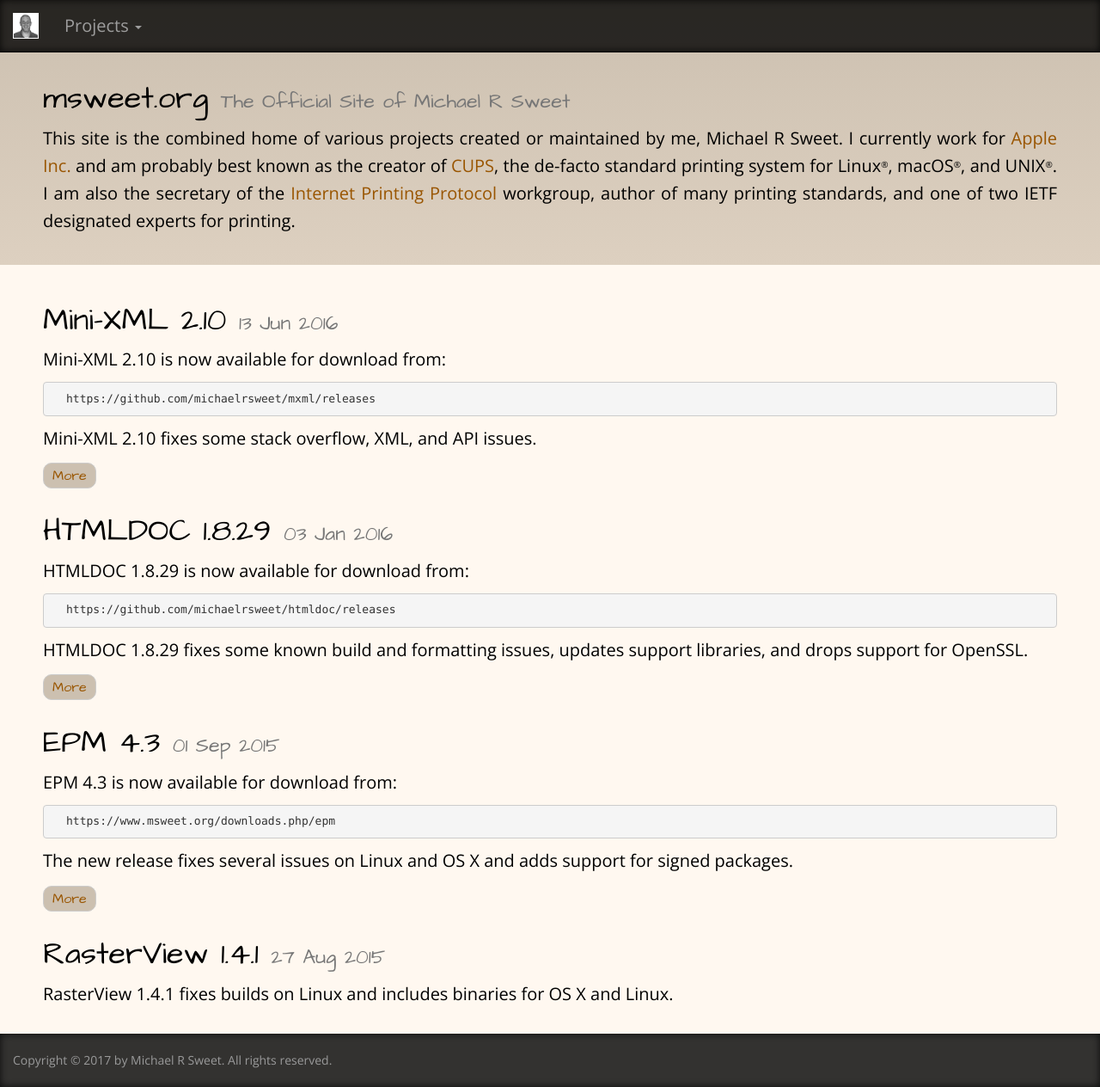
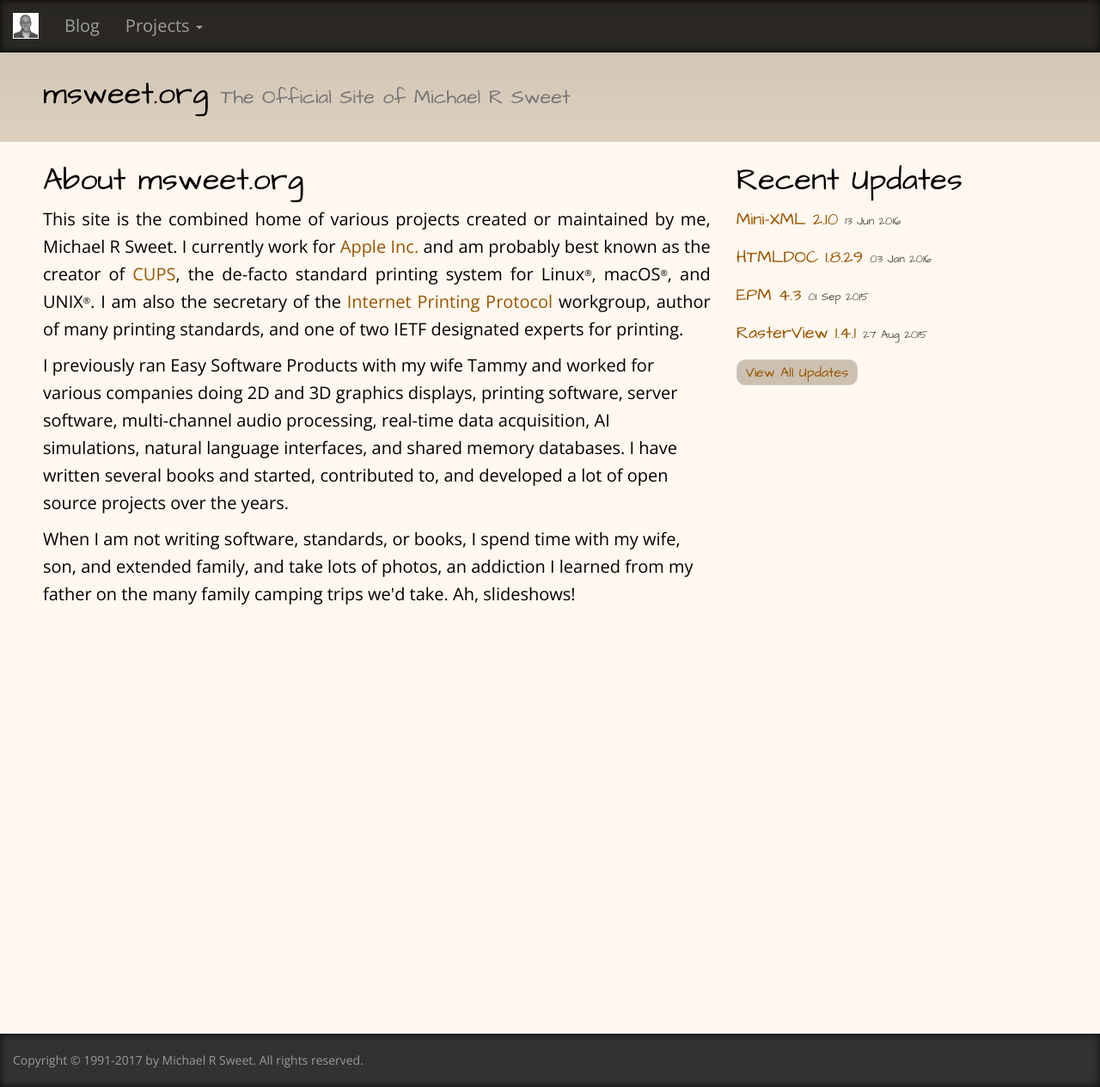
Before and after one commit to michaelrsweet/michaelrsweet.github.com, a Jekyll site: the page built from index.html, in a window 1280 px wide and 1264 px high. Shown: the whole window at 86% size. Built offline with Jekyll 4.4.1, drawn with Linux system fonts in a browser that asks for light colours.

Commit message:
Add blog page.

```diff
--- a/_layouts/default.html
+++ b/_layouts/default.html
@@ -1,7 +1,7 @@
 <!doctype html>
 <html lang="en">
   <head>
-    <link rel="stylesheet" type="text/css" href="/css/bootstrap.css">
+    <link rel="stylesheet" type="text/css" href="/css/bootstrap.min.css">
     <link rel="stylesheet" type="text/css" href="/css/michaelrsweet.css">
     <link rel="shortcut icon" href="/apple-touch-icon.png" type="image/png">
     <meta charset="utf-8">
@@ -25,7 +25,10 @@
         </div>
         <div class="collapse navbar-collapse" id="msweet-nav-collapse">
 	  <ul class="nav navbar-nav">
+	    <li><a href="/blog.html">Blog</a></li>
 	    <li class="dropdown"><a href="#" class="dropdown-toggle" data-toggle="dropdown">Projects <span class="caret"></span></a><ul class="dropdown-menu" role="menu">
+	      <li><a href="https://github.com/michaelrsweet">All</a></li>
+	      <li class="divider"></li>
 	      <li><a href="/epm">EPM</a></li>
 	      <li><a href="/htmldoc">HTMLDOC</a></li>
 	      <li><a href="/mxml">Mini-XML</a></li>
@@ -38,9 +41,9 @@
     {{ content }}
     <div class="container-fluid container-footer">&nbsp;</div>
     <div class="footer">
-      <p>Copyright &copy; 2017 by Michael R Sweet. All rights reserved.</p>
+      <p>Copyright &copy; 1991-{{ site.time | date: "%Y" }} by Michael R Sweet. All rights reserved.</p>
     </div>
-    <script type="text/javascript" href="/js/jquery-3.1.1.js"></script>
-    <script type="text/javascript" href="/js/bootstrap.js"></script>
+    <script type="text/javascript" src="/js/jquery-3.1.1.slim.min.js"></script>
+    <script type="text/javascript" src="/js/bootstrap.min.js"></script>
   </body>
 </html>
--- a/css/michaelrsweet.css
+++ b/css/michaelrsweet.css
@@ -12,7 +12,7 @@
   font-size: 90%;
 }
 
-h1, h2, h3, h4, h5, h6 {
+h1, h2, h3, h4, h5, h6, p.list {
   font-family: 'Architects Daughter', cursive;
 }
 
@@ -96,6 +96,10 @@
   background: #262d54;
 }
 
+h1 {
+  margin-top: 0px;
+}
+
 /* Header, footer, and navigation */
 nav.navbar-inverse {
   background-color: rgba(0,0,0,0.8);
@@ -128,7 +132,7 @@
   background: #ccc0b0;
   background-image: linear-gradient(#ccc0b0, #ddd0c0);
   color: black;
-  padding-top: 75px;
+  padding-top: 90px;
   width: 100%;
 }
 
--- a/index.html
+++ b/index.html
@@ -7,20 +7,23 @@
   <div class="row">
     <div class="col-sm-12">
       <h1>msweet.org <small>The Official Site of Michael R Sweet</small></h1>
-      <p class="justify">This site is the combined home of various projects created or maintained by me, Michael R Sweet. I currently work for <a href="http://www.apple.com">Apple Inc.</a> and am probably best known as the creator of <a href="http://www.cups.org/">CUPS</a>, the de-facto standard printing system for Linux<sup>&reg;</sup>, macOS<sup>&reg;</sup>, and UNIX<sup>&reg;</sup>. I am also the secretary of the <a href="http://www.pwg.org/ipp/">Internet Printing Protocol</a> workgroup, author of many printing standards, and one of two IETF designated experts for printing.</p>
     </div>
   </div>
 </div>
 <div class="container-fluid">
-  {% for post in site.posts offset: 0 limit: 4 %}
   <div class="row">
-    <div class="col-sm-12">
-      <h1>{{post.title}} <small>{{ post.date | date_to_string }}</small></h1>
-      {{ post.excerpt }}
-      {% if post.excerpt != post.content %}
-      <p><a class="btn btn-default btn-xs" href=".{{ post.url }}">More</a></p>
-      {% endif %}
+    <div class="col-sm-12 col-md-8">
+      <h1>About msweet.org</h1>
+      <p class="justify">This site is the combined home of various projects created or maintained by me, Michael R Sweet. I currently work for <a href="http://www.apple.com">Apple Inc.</a> and am probably best known as the creator of <a href="http://www.cups.org/">CUPS</a>, the de-facto standard printing system for Linux<sup>&reg;</sup>, macOS<sup>&reg;</sup>, and UNIX<sup>&reg;</sup>. I am also the secretary of the <a href="http://www.pwg.org/ipp/">Internet Printing Protocol</a> workgroup, author of many printing standards, and one of two IETF designated experts for printing.</p>
+      <p>I previously ran Easy Software Products with my wife Tammy and worked for various companies doing 2D and 3D graphics displays, printing software, server software, multi-channel audio processing, real-time data acquisition, AI simulations, natural language interfaces, and shared memory databases. I have written several books and started, contributed to, and developed a lot of open source projects over the years.</p>
+      <p>When I am not writing software, standards, or books, I spend time with my wife, son, and extended family, and take lots of photos, an addiction I learned from my father on the many family camping trips we'd take. Ah, slideshows!</p>
+    </div>
+    <div class="col-sm-12 col-md-4">
+      <h1>Recent Updates</h1>
+      {% for post in site.posts offset: 0 limit: 4 %}
+      <p class="list"><a href="{{ post.url }}">{{post.title}} <small>{{ post.date | date_to_string }}</small></a></p>
+      {% endfor %}
+      <p><a class="btn btn-default btn-xs" href="blog.html">View All Updates</a></p>
     </div>
   </div>
-  {% endfor %}
 </div>
```
Also changed, not shown: blog.html (added, +25 -0 lines), js/jquery-3.1.1.min.js (renamed from js/jquery-3.1.1.min.js.css).
